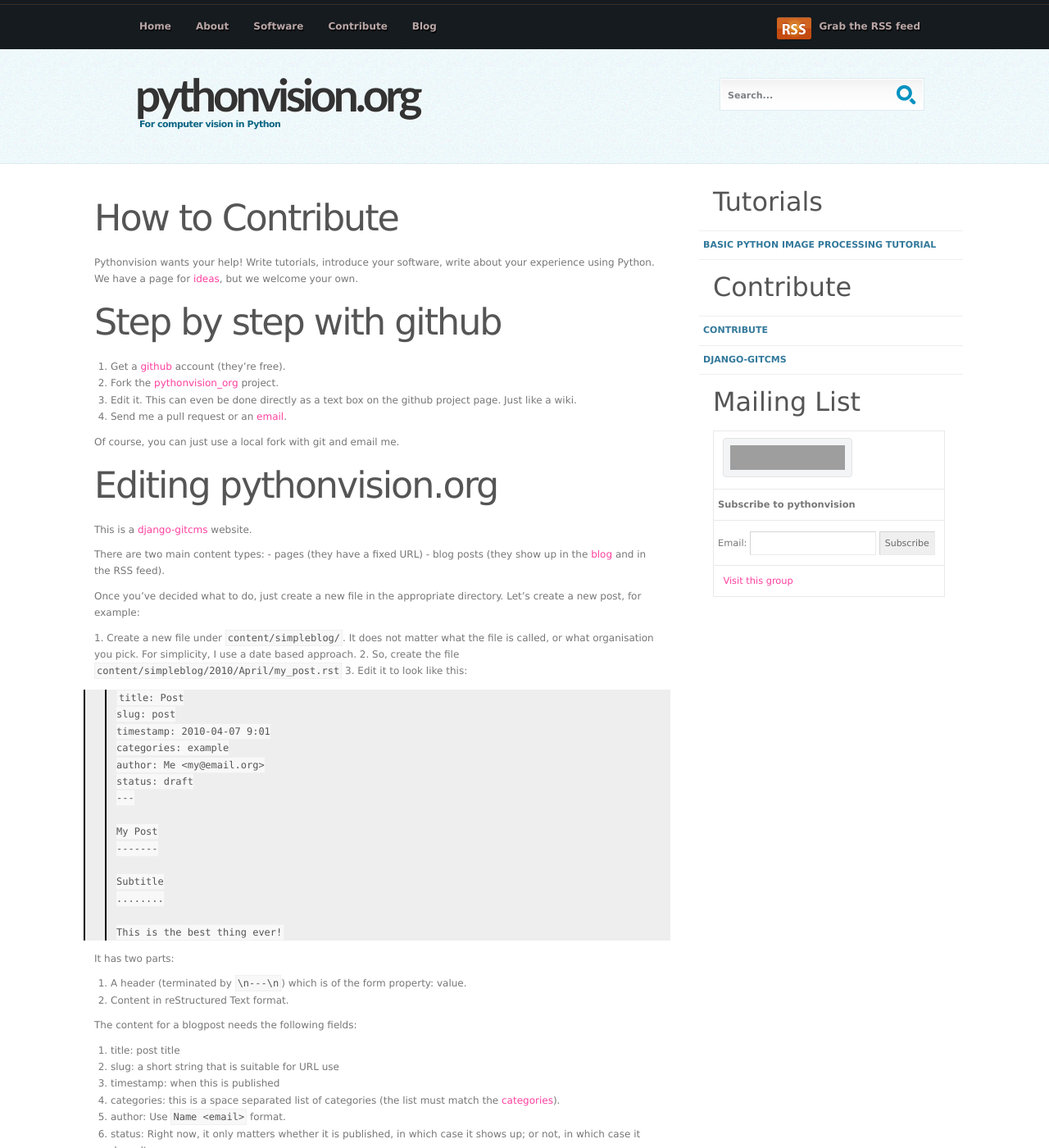
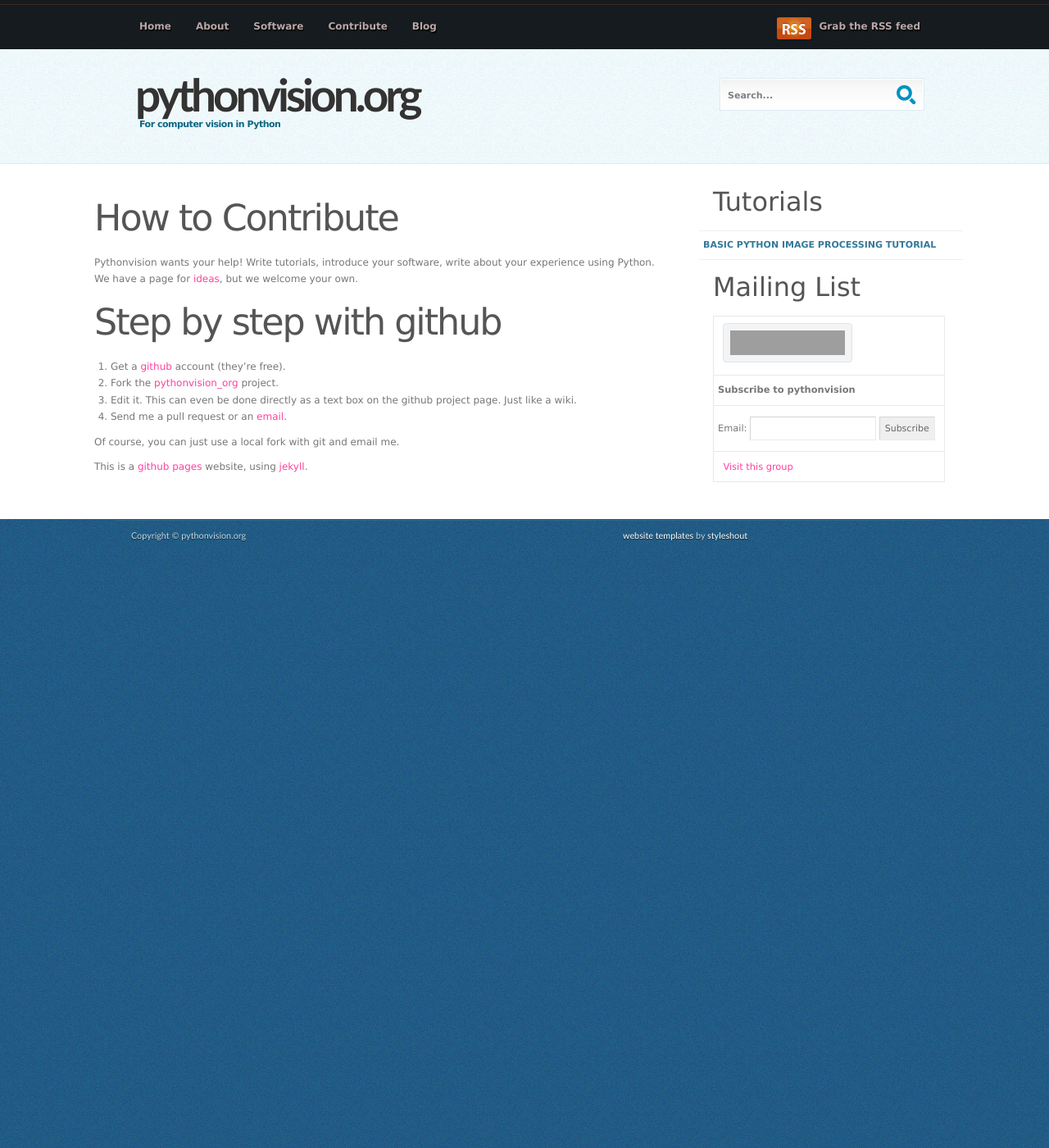
Before and after one commit to luispedro/pythonvision_org, a Jekyll site: the page built from contribute.md, in a window 1280 px wide and 1400 px high. Shown: the whole window at 82% size. Built offline with Jekyll 4.4.1, drawn with Linux system fonts in a browser that asks for light colours; some of the changed text lies outside the part shown; grey boxes are pictures that could not be loaded.

Commit message:
ENH PV is now github-pages

```diff
--- a/_includes/sidebar.html
+++ b/_includes/sidebar.html
@@ -2,10 +2,3 @@
 <ul class='submenu'>
     <li class='submenu-item'><a href="basic-tutorial" title="Python Tutorial">Basic Python Image Processing Tutorial</a></li>
 </ul>
-
-
-<h2>Contribute</h2>
-<ul class='submenu'>
-    <li class='submenu-item'><a href="contribute" title="How to contribute to pythonvision.org">Contribute</a></li>
-    <li class='submenu-item'><a href="http://luispedro.org/software/git-cms" title="The technology behind this website">django-gitcms</a></li>
-</ul>
--- a/contribute.md
+++ b/contribute.md
@@ -24,56 +24,5 @@
 
 Of course, you can just use a local fork with git and email me.
 
-Editing pythonvision.org
-========================
-
-This is a [django-gitcms](http://luispedro.org/software/git-cms)
-website.
-
-There are two main content types: - pages (they have a fixed URL) - blog
-posts (they show up in the [blog](/blog) and in the RSS feed).
-
-Once you’ve decided what to do, just create a new file in the
-appropriate directory. Let’s create a new post, for example:
-
-1\. Create a new file under `content/simpleblog/`. It *does not matter*
-what the file is called, or what organisation you pick. For simplicity,
-I use a date based approach. 2. So, create the file
-`content/simpleblog/2010/April/my_post.rst` 3. Edit it to look like
-this:
-
-    title: Post
-    slug: post
-    timestamp: 2010-04-07 9:01
-    categories: example
-    author: Me <my@email.org>
-    status: draft
-    ---
-
-    My Post
-    -------
-
-    Subtitle
-    ........
-
-    This is the best thing ever!
-
-It has two parts:
-
-1.  A header (terminated by `\n---\n`) which is of the form *property:
-    value*.
-2.  Content in reStructured Text format.
-
-The content for a blogpost needs the following fields:
-
-1.  title: post title
-2.  slug: a short string that is suitable for URL use
-3.  timestamp: when this is published
-4.  categories: this is a space separated list of categories (the list
-    must match the [categories](/categories)).
-5.  author: Use `Name <email>` format.
-6.  status: Right now, it only matters whether it is *published*, in
-    which case it shows up; or not, in which case it doesn’t.
-
-Note that it is the `timestamp` field that decides when a post was
-published and where it appears if viewed by date.
+This is a [github pages](https://pages.github.com/) website, using
+[jekyll](http://jekyllrb.com/).
```
